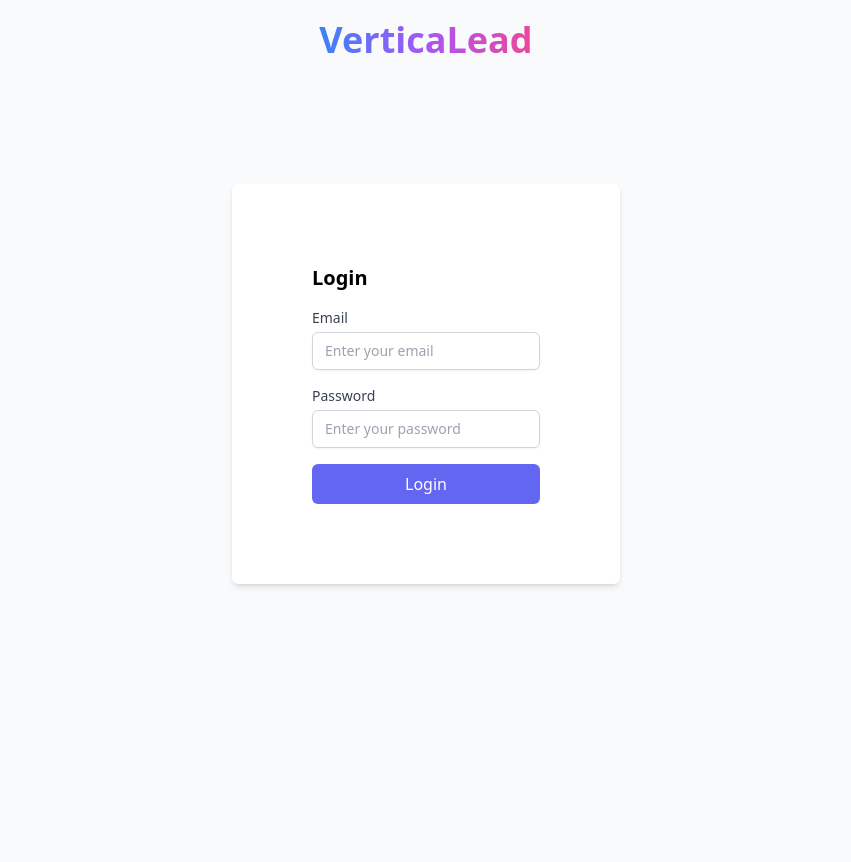
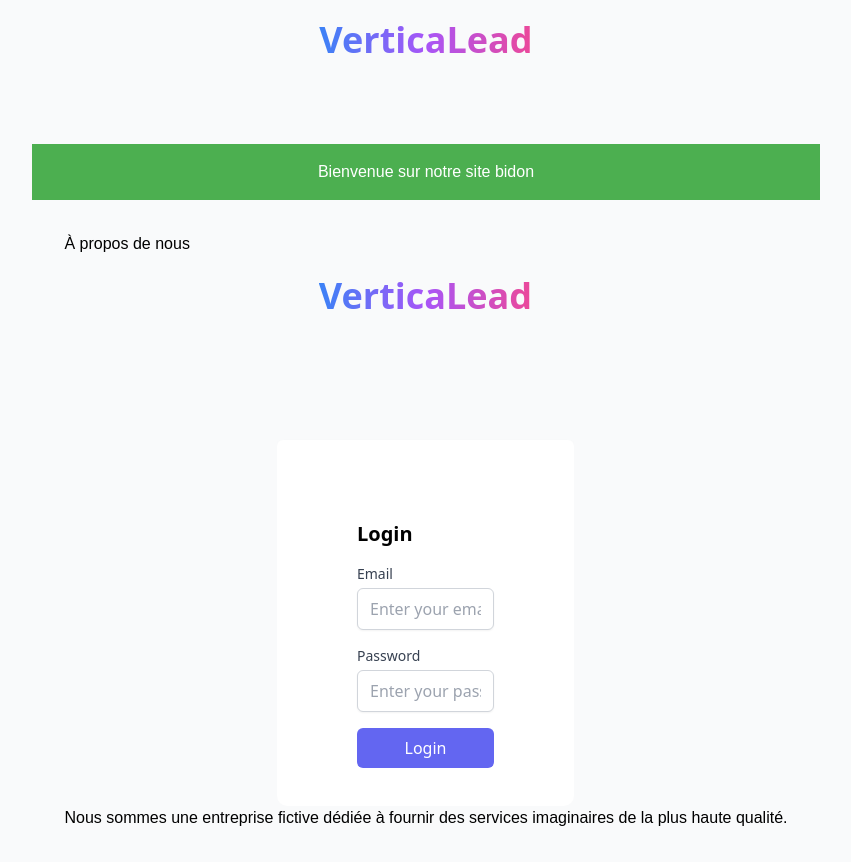
Before and after one commit to AlexisAbalea/VerticalLead, an Angular app: page /test-page in a window 1280 px wide. Before the commit this address led to /. Shown: the whole page, without its empty margins (214-1065 px from the left). Before the commit the page ends 800 px from the top, so only its background shows below. Built offline with nearby package versions, Linux system fonts and the light colour scheme; sample sign-in values are in the browser's storage.

Commit message:
ajout page de test

```diff
--- a/src/app/app.routes.ts
+++ b/src/app/app.routes.ts
@@ -2,11 +2,13 @@ import { Routes } from '@angular/router';
 import { DisplayCodeComponent } from './display-code/display-code.component';
 import { LoginComponent } from './login/login.component';
 import { authGuard } from './shared/auth/auth.guard';
+import { TestPageComponent } from './test-page/test-page.component';
 import { UploadVideoComponent } from './upload-video/upload-video.component';
 
 export const routes: Routes = [
   { path: 'upload', component: UploadVideoComponent, canActivate: [authGuard] },
   { path: 'code-generated', component: DisplayCodeComponent, canActivate: [authGuard] },
+  { path: 'test-page', component: TestPageComponent, canActivate: [authGuard] },
   { path: '', component: LoginComponent },
   { path: '**', redirectTo: '' },
 ];
--- /dev/null
+++ b/src/app/test-page/test-page.component.html
@@ -0,0 +1,56 @@
+<!doctype html>
+<html lang="fr">
+  <head>
+    <meta charset="UTF-8" />
+    <meta name="viewport" content="width=device-width, initial-scale=1.0" />
+    <title>Site Bidon</title>
+    <style>
+      body {
+        font-family: Arial, sans-serif;
+        margin: 0;
+        padding: 0;
+        display: flex;
+        flex-direction: column;
+        align-items: center;
+      }
+      header {
+        background-color: #4caf50;
+        color: white;
+        padding: 1em;
+        text-align: center;
+        width: 100%;
+      }
+      main {
+        display: flex;
+        flex-direction: column;
+        align-items: center;
+        width: 100%;
+        padding: 2em;
+      }
+    </style>
+  </head>
+  <body>
+    <header>
+      <h1>Bienvenue sur notre site bidon</h1>
+    </header>
+    <main>
+      <section>
+        <h2>À propos de nous</h2>
+        <div style="display: flex; justify-content: center; width: 100%">
+          <iframe
+            src="http://localhost:3000/public/generated-pages/eaf4057b-0419-4c78-9e61-f016dabcac0f/1737493099652-tennis.mp4.html"
+            allow="encrypted-media;picture-in-picture;"
+            style="border: none; border-radius: 10px"
+            allowfullscreen="true"
+            height="550"
+            width="297"
+          ></iframe>
+        </div>
+        <p>
+          Nous sommes une entreprise fictive dédiée à fournir des services imaginaires de la plus
+          haute qualité.
+        </p>
+      </section>
+    </main>
+  </body>
+</html>
```
Also changed, not shown: src/app/test-page/test-page.component.ts (added, +8 -0 lines).
